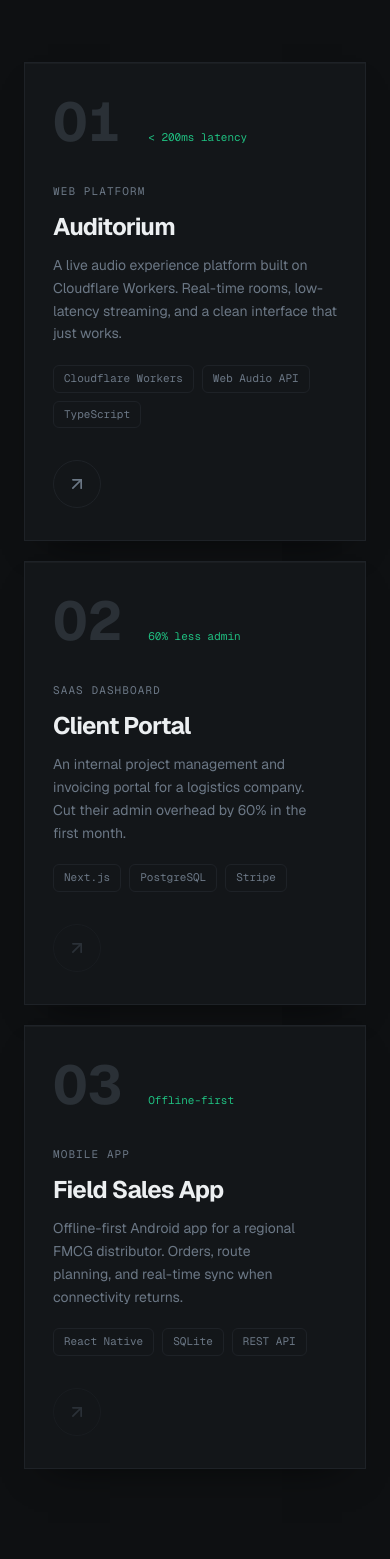
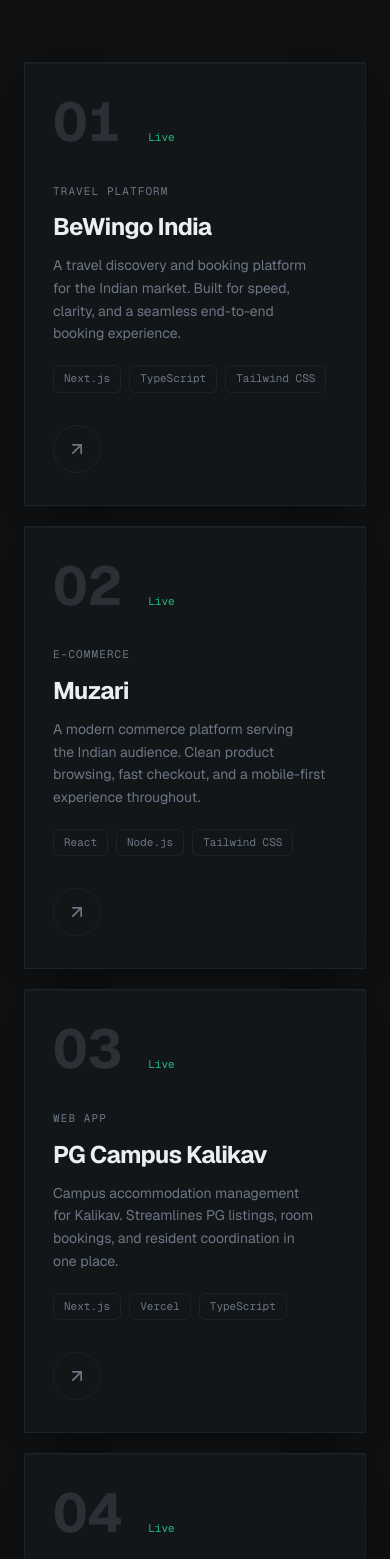
Before and after one commit to wusla-org/wusla-web, a Next.js app: page / in a window 390 px wide. Shown: the part 4769-6328 px from the top of the page. Built offline with nearby package versions, Linux system fonts and the light colour scheme.

Commit message:
projects fix

```diff
--- a/src/components/Work.tsx
+++ b/src/components/Work.tsx
@@ -1,39 +1,49 @@
 "use client";
 
 import Link from "next/link";
-import { ArrowUpRight } from "lucide-react";
+import { ArrowUpRight, Github } from "lucide-react";
 import Reveal from "./Reveal";
 
 const projects = [
   {
     num: "01",
-    category: "Web Platform",
-    name: "Auditorium",
+    category: "Travel Platform",
+    name: "BeWingo India",
     description:
-      "A live audio experience platform built on Cloudflare Workers. Real-time rooms, low-latency streaming, and a clean interface that just works.",
-    tags: ["Cloudflare Workers", "Web Audio API", "TypeScript"],
-    metric: "< 200ms latency",
-    url: "https://auditorium.wuslateam.workers.dev/",
+      "A travel discovery and booking platform for the Indian market. Built for speed, clarity, and a seamless end-to-end booking experience.",
+    tags: ["Next.js", "TypeScript", "Tailwind CSS"],
+    metric: "Live",
+    url: "https://bewingoindia.com/",
   },
   {
     num: "02",
-    category: "SaaS Dashboard",
-    name: "Client Portal",
+    category: "E-Commerce",
+    name: "Muzari",
     description:
-      "An internal project management and invoicing portal for a logistics company. Cut their admin overhead by 60% in the first month.",
-    tags: ["Next.js", "PostgreSQL", "Stripe"],
-    metric: "60% less admin",
-    url: null,
+      "A modern commerce platform serving the Indian audience. Clean product browsing, fast checkout, and a mobile-first experience throughout.",
+    tags: ["React", "Node.js", "Tailwind CSS"],
+    metric: "Live",
+    url: "https://muzari.in/",
   },
   {
     num: "03",
-    category: "Mobile App",
-    name: "Field Sales App",
+    category: "Web App",
+    name: "PG Campus Kalikav",
     description:
-      "Offline-first Android app for a regional FMCG distributor. Orders, route planning, and real-time sync when connectivity returns.",
-    tags: ["React Native", "SQLite", "REST API"],
-    metric: "Offline-first",
-    url: null,
+      "Campus accommodation management for Kalikav. Streamlines PG listings, room bookings, and resident coordination in one place.",
+    tags: ["Next.js", "Vercel", "TypeScript"],
+    metric: "Live",
+    url: "https://pgcampuskalikav.vercel.app/",
+  },
+  {
+    num: "04",
+    category: "Sports Platform",
+    name: "WAFY Sports",
+    description:
+      "A sports discovery and community platform connecting athletes, teams, and enthusiasts across regions with a polished, fast interface.",
+    tags: ["React", "Next.js", "Vercel"],
+    metric: "Live",
+    url: "https://sportify-wafy-sports.vercel.app/",
   },
 ];
 
@@ -52,13 +62,27 @@ export default function Work() {
               Products we&apos;ve shipped, built to last.
             </h2>
           </div>
+          <div className="hidden sm:flex items-center gap-6">
+            <a
+              href="https://github.com/wusla-org"
+              target="_blank"
+              rel="noopener noreferrer"
+              className="flex items-center gap-2 font-mono text-xs uppercase tracking-widest transition-colors duration-200"
+              style={{ color: "var(--color-text-muted)" }}
+              onMouseEnter={(e) => (e.currentTarget.style.color = "var(--color-text)")}
+              onMouseLeave={(e) => (e.currentTarget.style.color = "var(--color-text-muted)")}
+            >
+              <Github className="w-3.5 h-3.5" />
+              GitHub
+            </a>
             <Link
               href="#contact"
-            className="link-underline font-mono text-xs uppercase tracking-widest hidden sm:inline-block"
+              className="link-underline font-mono text-xs uppercase tracking-widest"
               style={{ color: "var(--color-text-muted)" }}
             >
               Start yours →
             </Link>
+          </div>
         </Reveal>
 
         <div className="flex flex-col gap-5">
@@ -149,6 +173,35 @@ export default function Work() {
             );
           })}
         </div>
+
+        {/* GitHub org CTA */}
+        <Reveal className="mt-10">
+          <a
+            href="https://github.com/wusla-org"
+            target="_blank"
+            rel="noopener noreferrer"
+            className="group flex items-center justify-between px-7 py-5 md:px-10 rounded-xl transition-colors duration-200"
+            style={{ border: "1px solid var(--color-border)", borderRadius: "var(--radius-card)" }}
+            onMouseEnter={(e) => (e.currentTarget.style.borderColor = "var(--color-border-bright)")}
+            onMouseLeave={(e) => (e.currentTarget.style.borderColor = "var(--color-border)")}
+          >
+            <div className="flex items-center gap-4">
+              <Github className="w-5 h-5 shrink-0" style={{ color: "var(--color-text-muted)" }} />
+              <div>
+                <p className="font-display font-semibold text-sm" style={{ color: "var(--color-text)" }}>
+                  See all our open-source work
+                </p>
+                <p className="font-mono text-[11px] mt-0.5" style={{ color: "var(--color-text-muted)" }}>
+                  github.com/wusla-org
+                </p>
+              </div>
+            </div>
+            <ArrowUpRight
+              className="w-4 h-4 transition-transform duration-200 group-hover:translate-x-0.5 group-hover:-translate-y-0.5"
+              style={{ color: "var(--color-text-muted)" }}
+            />
+          </a>
+        </Reveal>
       </div>
     </section>
   );
```
Lines whose indentation alone changed are shown as unchanged.
